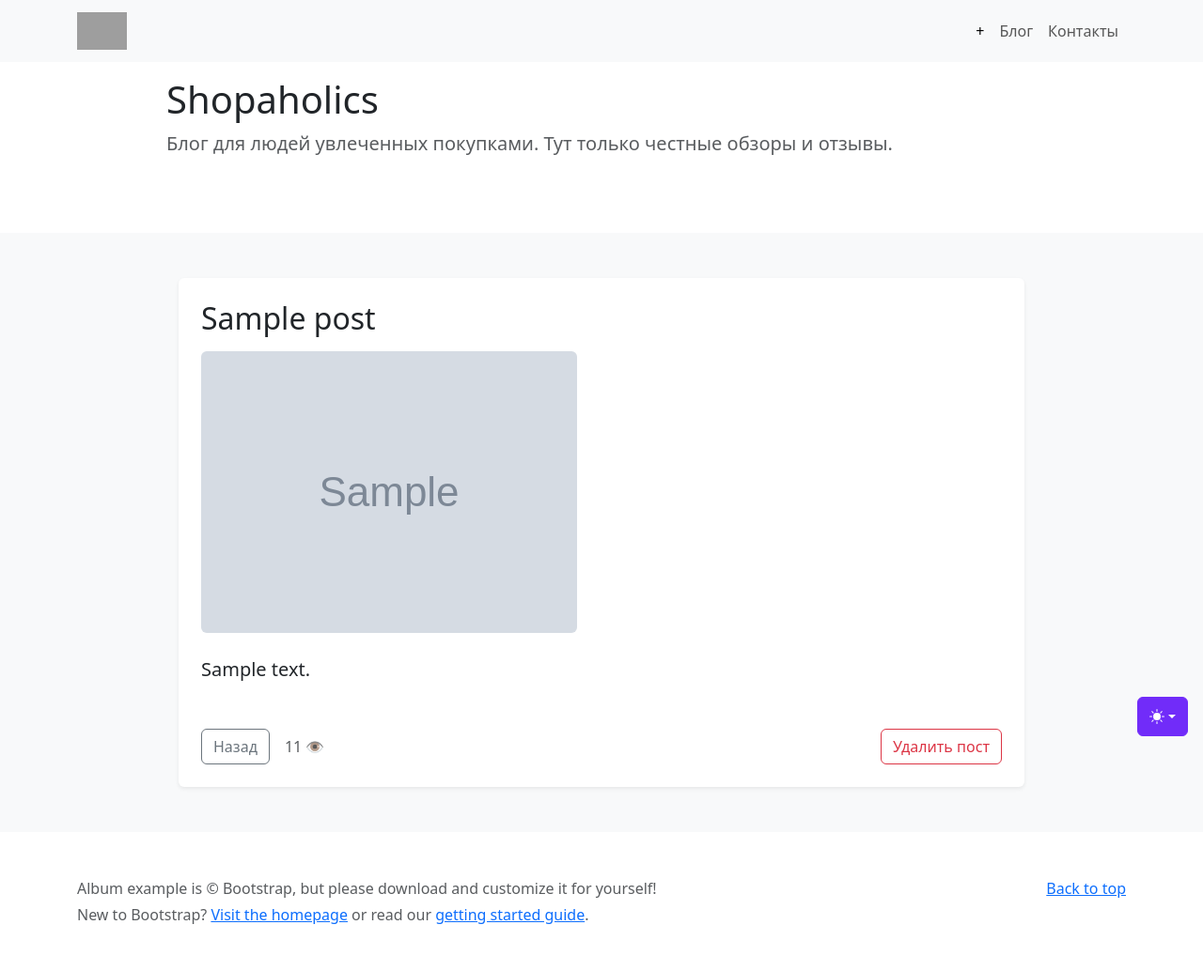
After one commit to Aleksandr-Konoplev/project_three, a Django app: page /blog/posts/1/ in a window 1280 px wide. The commit adds this page. Shown: the whole page at 94% size. Run offline with Django 5.2, Linux system fonts and the light colour scheme; tables that the repository leaves empty hold one stand-in row (values such as "Sample post"); grey boxes marked "Sample" are stand-in pictures; grey boxes are pictures that could not be loaded.

Commit message:
fri 23:29

```diff
--- a/blog/templates/blog/base.html
+++ b/blog/templates/blog/base.html
@@ -11,20 +11,21 @@
     <meta name="generator" content="Astro v5.13.2">
     <title>Блог Тони Макарони</title>
     <link rel="canonical" href="https://getbootstrap.com/docs/5.3/examples/album/">
-    <script src="{% static 'catalog/js/color-modes.js' %}"></script>
-    <link href="{% static 'catalog/css/bootstrap.min.css' %}" rel="stylesheet">
-    <link rel="apple-touch-icon" href="{% static 'catalog/img/favicons/apple-touch-icon.png' %}" sizes="180x180">
-    <link rel="icon" href="{% static 'catalog/img/favicons/favicon-32x32.png' %}" sizes="32x32" type="image/png">
-    <link rel="icon" href="{% static 'catalog/img/favicons/favicon-16x16.png' %}" sizes="16x16" type="image/png">
-    <link rel="manifest" href="{% static 'catalog/img/favicons/manifest.json' %}">
-    <link rel="mask-icon" href="{% static 'catalog/img/favicons/safari-pinned-tab.svg' %}" color="#712cf9">
-    <link rel="icon" href="{% static 'catalog/img/favicons/favicon.ico' %}">
+    <script src="{% static 'blog/js/color-modes.js' %}"></script>
+    <link href="{% static 'blog/css/bootstrap.min.css' %}" rel="stylesheet">
+    <link rel="apple-touch-icon" href="{% static 'blog/img/favicons/apple-touch-icon.png' %}" sizes="180x180">
+    <link rel="icon" href="{% static 'blog/img/favicons/favicon-32x32.png' %}" sizes="32x32" type="image/png">
+    <link rel="icon" href="{% static 'blog/img/favicons/favicon-16x16.png' %}" sizes="16x16" type="image/png">
+    <link rel="manifest" href="{% static 'blog/img/favicons/manifest.json' %}">
+    <link rel="mask-icon" href="{% static 'blog/img/favicons/safari-pinned-tab.svg' %}" color="#712cf9">
+    <link rel="icon" href="{% static 'blog/img/favicons/favicon.ico' %}">
     <meta name="theme-color" content="#712cf9">
     <style>
         .bd-placeholder-img{font-size:1.125rem;text-anchor:middle;-webkit-user-select:none;-moz-user-select:none;user-select:none}@media (min-width: 768px){.bd-placeholder-img-lg{font-size:3.5rem}}.b-example-divider{width:100%;height:3rem;background-color:#0000001a;border:solid rgba(0,0,0,.15);border-width:1px 0;box-shadow:inset 0 .5em 1.5em #0000001a,inset 0 .125em .5em #00000026}.b-example-vr{flex-shrink:0;width:1.5rem;height:100vh}.bi{vertical-align:-.125em;fill:currentColor}.nav-scroller{position:relative;z-index:2;height:2.75rem;overflow-y:hidden}.nav-scroller .nav{display:flex;flex-wrap:nowrap;padding-bottom:1rem;margin-top:-1px;overflow-x:auto;text-align:center;white-space:nowrap;-webkit-overflow-scrolling:touch}.btn-bd-primary{--bd-violet-bg: #712cf9;--bd-violet-rgb: 112.520718, 44.062154, 249.437846;--bs-btn-font-weight: 600;--bs-btn-color: var(--bs-white);--bs-btn-bg: var(--bd-violet-bg);--bs-btn-border-color: var(--bd-violet-bg);--bs-btn-hover-color: var(--bs-white);--bs-btn-hover-bg: #6528e0;--bs-btn-hover-border-color: #6528e0;--bs-btn-focus-shadow-rgb: var(--bd-violet-rgb);--bs-btn-active-color: var(--bs-btn-hover-color);--bs-btn-active-bg: #5a23c8;--bs-btn-active-border-color: #5a23c8}.bd-mode-toggle{z-index:1500}.bd-mode-toggle .bi{width:1em;height:1em}.bd-mode-toggle .dropdown-menu .active .bi{display:block!important}
     </style>
 </head>
 <body>
+<!--Иконки переключения тем (темная/светлая)-->
 <svg xmlns="http://www.w3.org/2000/svg" class="d-none">
     <symbol id="check2" viewBox="0 0 16 16">
         <path d="M13.854 3.646a.5.5 0 0 1 0 .708l-7 7a.5.5 0 0 1-.708 0l-3.5-3.5a.5.5 0 1 1 .708-.708L6.5 10.293l6.646-6.647a.5.5 0 0 1 .708 0z"></path>
@@ -40,6 +41,7 @@
         <path d="M8 12a4 4 0 1 0 0-8 4 4 0 0 0 0 8zM8 0a.5.5 0 0 1 .5.5v2a.5.5 0 0 1-1 0v-2A.5.5 0 0 1 8 0zm0 13a.5.5 0 0 1 .5.5v2a.5.5 0 0 1-1 0v-2A.5.5 0 0 1 8 13zm8-5a.5.5 0 0 1-.5.5h-2a.5.5 0 0 1 0-1h2a.5.5 0 0 1 .5.5zM3 8a.5.5 0 0 1-.5.5h-2a.5.5 0 0 1 0-1h2A.5.5 0 0 1 3 8zm10.657-5.657a.5.5 0 0 1 0 .707l-1.414 1.415a.5.5 0 1 1-.707-.708l1.414-1.414a.5.5 0 0 1 .707 0zm-9.193 9.193a.5.5 0 0 1 0 .707L3.05 13.657a.5.5 0 0 1-.707-.707l1.414-1.414a.5.5 0 0 1 .707 0zm9.193 2.121a.5.5 0 0 1-.707 0l-1.414-1.414a.5.5 0 0 1 .707-.707l1.414 1.414a.5.5 0 0 1 0 .707zM4.464 4.465a.5.5 0 0 1-.707 0L2.343 3.05a.5.5 0 1 1 .707-.707l1.414 1.414a.5.5 0 0 1 0 .708z"></path>
     </symbol>
 </svg>
+<!--Переключатель тем (темная/светлая)-->
 <div class="dropdown position-fixed bottom-0 end-0 mb-3 me-3 bd-mode-toggle">
     <button class="btn btn-bd-primary py-2 dropdown-toggle d-flex align-items-center" id="bd-theme" type="button"
             aria-expanded="false" data-bs-toggle="dropdown" aria-label="Toggle theme (auto)">
@@ -86,22 +88,17 @@
         </li>
     </ul>
 </div>
-<header data-bs-theme="dark">
-<!--{% include 'includes/inc_menu.html' %}-->
-    <h1>Тут будет include, а пока так</h1>
+<header>
+    {% include 'blog/includes/inc_menu.html' %}
 </header>
 <main>
     <section class="py-3 text-center container">
         <div class="row py-lt-3 pb-lg-5">
             <div class="col-lg-10 col-md-8 mx-auto text-start">
-                <h1 class="fw-light">Style by Tony Macarony</h1>
+                <h1 class="fw-light">Shopaholics</h1>
                 <p class="lead text-body-secondary">
-                    Здесь вы можете приобрести стильную одежду из Италии от дизайнера Тони Макарони.
+                    Блог для людей увлеченных покупками. Тут только честные обзоры и отзывы.
                 </p>
-<!--                <p>-->
-<!--                    <a href="#" class="btn btn-primary my-2">Main call to action</a>-->
-<!--                    <a href="#" class="btn btn-secondary my-2">Secondary action</a>-->
-<!--                </p>-->
             </div>
         </div>
     </section>
@@ -120,6 +117,31 @@
         </p>
     </div>
 </footer>
-<script src="{% static 'catalog/js/bootstrap.bundle.min.js' %}"></script>
+<script src="{% static 'blog/js/bootstrap.bundle.min.js' %}"></script>
+<script>
+    function updateNavbarLogo() {
+        const theme = document.documentElement.getAttribute('data-bs-theme');
+        const logo = document.querySelector('.navbar-logo');
+
+        if (!logo) return;
+
+        if (theme === 'dark') {
+            logo.src = logo.dataset.logoDark;
+        } else {
+            logo.src = logo.dataset.logoLight;
+        }
+    }
+
+    // при загрузке страницы
+    updateNavbarLogo();
+
+    // отслеживаем смену темы
+    const observer = new MutationObserver(updateNavbarLogo);
+    observer.observe(document.documentElement, {
+        attributes: true,
+        attributeFilter: ['data-bs-theme']
+    });
+</script>
+
 </body>
 </html>
--- /dev/null
+++ b/blog/templates/blog/includes/inc_menu.html
@@ -0,0 +1,29 @@
+{% load static %}
+<!--suppress HtmlUnknownTarget -->
+<nav class="navbar navbar-expand-lg bg-body-tertiary">
+    <div class="container">
+        <a class="navbar-brand" href="{% url 'blog:posts_list' %}">
+            <img alt="Главная" style="height: 40px;" class="navbar-logo"
+                src="{% static 'blog/img/logo/shopaholics_logo_light.png' %}"
+                data-logo-light="{% static 'blog/img/logo/shopaholics_logo_dark.png' %}"
+                data-logo-dark="{% static 'blog/img/logo/shopaholics_logo_light.png' %}">
+        </a>
+        <button class="navbar-toggler" type="button" data-bs-toggle="collapse" data-bs-target="#navbarNav"
+                aria-controls="navbarNav" aria-expanded="false" aria-label="Toggle navigation">
+            <span class="navbar-toggler-icon"></span>
+        </button>
+        <div class="collapse navbar-collapse" id="navbarNav">
+            <ul class="navbar-nav ms-auto">
+                <li class="nav-item">
+                    <a class="nav-link active" aria-current="page" href="{% url 'blog:post_create' %}">+</a>
+                </li>
+                <li class="nav-item">
+                    <a class="nav-link" href="{% url 'blog:posts_list' %}">Блог</a>
+                </li>
+                <li class="nav-item">
+                    <a class="nav-link" href="#">Контакты</a>
+                </li>
+            </ul>
+        </div>
+    </div>
+</nav>
--- /dev/null
+++ b/blog/templates/blog/post_detail.html
@@ -0,0 +1,48 @@
+{% extends 'blog/base.html' %}
+{% load my_tags %}
+
+{% block content %}
+<!--suppress ALL -->
+<div class="py-5 bg-body-tertiary">
+    <div class="container">
+        <div class="card border-0 shadow-sm mx-auto" style="max-width: 900px;">
+            <div class="card-body p-4">
+
+                <h2 class="card-title mb-3">{{ post.title }}</h2>
+
+                {% if post.image %}
+                    <img src="{{ post.image|media_filter }}"
+                         class="img-fluid rounded mb-4"
+                         alt="{{ post.title }}">
+                {% endif %}
+
+                <div class="card-text fs-5 mb-4">
+                    {{ post.content }}
+                </div>
+
+                <div class="d-flex align-items-center mt-5">
+
+                    <!-- Левая группа -->
+                    <div class="d-flex align-items-center gap-3">
+                        <a href="{% url 'blog:posts_list' %}" class="btn btn-outline-secondary">
+                            Назад
+                        </a>
+
+                        <span class="text-muted">
+                            {{ post.views_count }} &#128065;
+                        </span>
+                    </div>
+
+                    <!-- Правая кнопка -->
+                    <a href="{% url 'blog:post_delete' post.pk %}"
+                       class="btn btn-outline-danger ms-auto">
+                        Удалить пост
+                    </a>
+
+                </div>
+
+            </div>
+        </div>
+    </div>
+</div>
+{% endblock %}
--- a/blog/urls.py
+++ b/blog/urls.py
@@ -1,11 +1,14 @@
 from blog.apps import BlogConfig
 from django.urls import path
-from blog.views import PostsListView
+from blog.views import PostsListView, PostDetailView, PostCreateView, PostUpdateView, PostDeleteView
 
 
 app_name = BlogConfig.name
 
-
 urlpatterns = [
-    path('posts_list', PostsListView.as_view(), name='posts_list'),
+    path('posts/', PostsListView.as_view(), name='posts_list'),
+    path('posts/create/', PostCreateView.as_view(), name='post_create'),
+    path('posts/<int:pk>/update/', PostUpdateView.as_view(), name='post_update'),
+    path('posts/<int:pk>/delete/', PostDeleteView.as_view(), name='post_delete'),
+    path('posts/<int:pk>/', PostDetailView.as_view(), name='post_detail'),
 ]
--- a/blog/views.py
+++ b/blog/views.py
@@ -17,18 +17,28 @@ class PostDetailView(DetailView):
     template_name = 'blog/post_detail.html'
     context_object_name = 'post'
 
+    def get_object(self, queryset=None):
+        self.object = super().get_object(queryset)
+        self.object.views_count += 1
+        self.object.save()
+        return self.object
+
 
 class PostCreateView(CreateView):
     model = Post
+    template_name = 'blog/post_form.html'
     fields = ('title', 'content', 'image',)
-    success_url = reverse_lazy(':pass')
+    success_url = reverse_lazy('blog:posts_list')
 
 
 class PostUpdateView(UpdateView):
     model = Post
-    pass
+    template_name = 'blog/post_form.html'
+    fields = ('title', 'content', 'image',)
+    success_url = reverse_lazy('blog:posts_list')
 
 
 class PostDeleteView(DeleteView):
     model = Post
-    pass
+    template_name = 'blog/delete_post.html'
+    success_url = reverse_lazy('blog:posts_list')
--- a/catalog/templates/base.html
+++ b/catalog/templates/catalog/base.html
@@ -87,7 +87,7 @@
     </ul>
 </div>
 <header data-bs-theme="dark">
-{% include 'includes/inc_menu.html' %}
+{% include 'catalog/includes/inc_menu.html' %}
 </header>
 <main>
     <section class="py-3 text-center container">
--- a/catalog/templates/contacts.html
+++ b/catalog/templates/catalog/contacts.html
@@ -1,4 +1,4 @@
-{% extends 'base.html' %}
+{% extends 'catalog/base.html' %}
 {% load my_tags %}
 {% block content %}
 
--- a/catalog/templates/product_detail.html
+++ b/catalog/templates/catalog/product_detail.html
@@ -1,4 +1,4 @@
-{% extends 'base.html' %}
+{% extends 'catalog/base.html' %}
 {% load my_tags %}
 {% block content %}
 
--- a/catalog/templates/product_list.html
+++ b/catalog/templates/catalog/product_list.html
@@ -1,4 +1,4 @@
-{% extends 'base.html' %}
+{% extends 'catalog/base.html' %}
 {% load my_tags %}
 {% block content %}
 <div class="album py-5 bg-body-tertiary">
--- a/catalog/urls.py
+++ b/catalog/urls.py
@@ -6,7 +6,7 @@ from catalog.views import ProductsListView, ProductDetailView, ContactsTemplateV
 app_name = CatalogConfig.name
 
 urlpatterns = [
-    path('', ProductsListView.as_view(), name='product_list'),
-    path('product_detail/<int:pk>/', ProductDetailView.as_view(), name='product_detail'),
-    path('contacts/', ContactsTemplateView.as_view(), name='contacts'),
+    path('catalog/', ProductsListView.as_view(), name='product_list'),
+    path('catalog/product_detail/<int:pk>/', ProductDetailView.as_view(), name='product_detail'),
+    path('catalog/contacts/', ContactsTemplateView.as_view(), name='contacts'),
 ]
--- a/catalog/views.py
+++ b/catalog/views.py
@@ -6,15 +6,15 @@ from django.views.generic.edit import CreateView, UpdateView, DeleteView
 
 class ProductsListView(ListView):
     model = Product
-    template_name = 'product_list.html'
+    template_name = 'catalog/product_list.html'
     context_object_name = 'products'
 
 
 class ProductDetailView(DetailView):
     model = Product
-    template_name = 'product_detail.html'
+    template_name = 'catalog/product_detail.html'
     context_object_name = 'product'
 
 
 class ContactsTemplateView(TemplateView):
-    template_name = 'contacts.html'
+    template_name = 'catalog/contacts.html'
```
Also changed, not shown: blog/templates/blog/delete_post.html (added, +24 -0 lines), blog/templates/blog/post_form.html (added, +23 -0 lines), blog/templates/blog/posts_list.html (+4 -8 lines), catalog/templates/catalog/includes/inc_menu.html (renamed from catalog/templates/includes/inc_menu.html).
